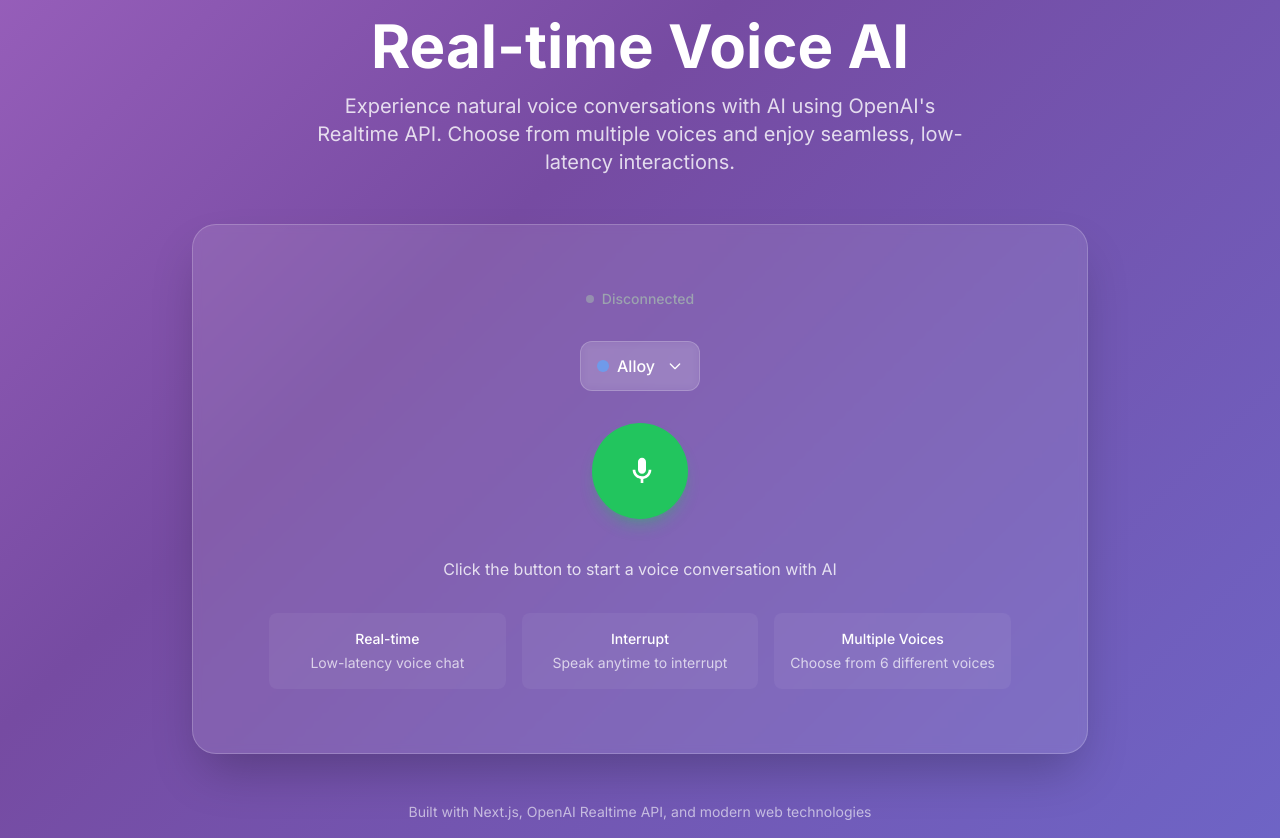
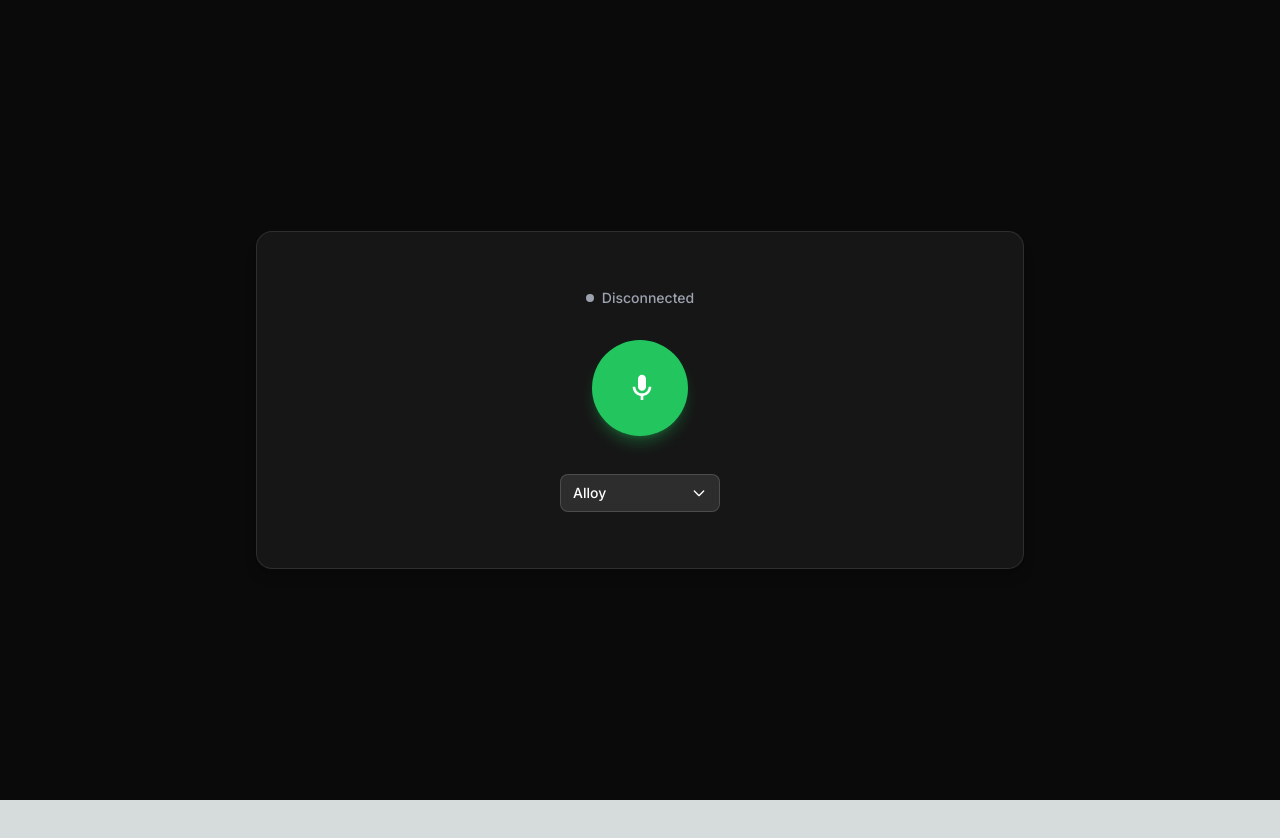
Before and after one commit to Adysun-Ventures/talking-ai, a Next.js app: page / in a window 1280 px wide. After the commit the page ends 800 px from the top, so only its background shows below. Built offline with nearby package versions, Linux system fonts and the light colour scheme.

Commit message:
Refactor Home and VoiceChat components for improved layout and styling. Update VoiceSelector to enhance usability with outside click handling and refined dropdown design. Remove redundant elements for a cleaner interface.

```diff
--- a/app/page.tsx
+++ b/app/page.tsx
@@ -2,29 +2,10 @@ import VoiceChat from '@/components/VoiceChat';
 
 export default function Home() {
   return (
-    <main className="min-h-screen gradient-bg-animated flex items-center justify-center p-4">
-      <div className="w-full max-w-4xl">
-        {/* Header */}
-        <div className="text-center mb-12">
-          <h1 className="text-4xl md:text-6xl font-bold text-white mb-4">
-            Real-time Voice AI
-          </h1>
-          <p className="text-xl text-white/80 max-w-2xl mx-auto">
-            Experience natural voice conversations with AI using OpenAI's Realtime API.
-            Choose from multiple voices and enjoy seamless, low-latency interactions.
-          </p>
-        </div>
-
-        {/* Main Voice Chat Interface */}
-        <div className="bg-white/10 backdrop-blur-sm border border-white/20 rounded-3xl p-8 shadow-2xl">
+    <main className="min-h-screen bg-neutral-950 flex items-center justify-center p-6">
+      <div className="w-full max-w-3xl">
+        <div className="bg-white/5 border border-white/10 rounded-2xl p-6 shadow-lg">
           <VoiceChat />
-        </div>
-
-        {/* Footer */}
-        <div className="text-center mt-12 text-white/60">
-          <p className="text-sm">
-            Built with Next.js, OpenAI Realtime API, and modern web technologies
-          </p>
         </div>
       </div>
     </main>
--- a/components/VoiceChat.tsx
+++ b/components/VoiceChat.tsx
@@ -97,12 +97,7 @@ export default function VoiceChat() {
         </div>
       )}
 
-      {/* Voice Selector */}
-      <VoiceSelector
-        selectedVoice={selectedVoice}
-        onVoiceChange={handleVoiceChange}
-        disabled={isDisabled}
-      />
+
 
       {/* Main Call Button */}
       <div className="relative">
@@ -138,24 +133,13 @@ export default function VoiceChat() {
         )}
       </div>
 
-      <div className="text-center text-white/80 max-w-md">
-        {isConnected ? <p>Click the button to stop the call</p> : <p>Click the button to start a voice conversation with AI</p>}
-      </div>
+      {/* Voice Selector */}
+      <VoiceSelector
+        selectedVoice={selectedVoice}
+        onVoiceChange={handleVoiceChange}
+        disabled={isDisabled}
+      />
 
-      <div className="grid grid-cols-1 md:grid-cols-3 gap-4 text-center text-white/70 text-sm">
-        <div className="bg-white/5 rounded-lg p-4">
-          <div className="font-medium text-white mb-1">Real-time</div>
-          <div>Low-latency voice chat</div>
-        </div>
-        <div className="bg-white/5 rounded-lg p-4">
-          <div className="font-medium text-white mb-1">Interrupt</div>
-          <div>Speak anytime to interrupt</div>
-        </div>
-        <div className="bg-white/5 rounded-lg p-4">
-          <div className="font-medium text-white mb-1">Multiple Voices</div>
-          <div>Choose from 6 different voices</div>
-        </div>
-      </div>
     </div>
   );
 }
--- a/components/VoiceSelector.tsx
+++ b/components/VoiceSelector.tsx
@@ -1,6 +1,6 @@
 'use client';
 
-import { useState } from 'react';
+import { useState, useEffect, useRef } from 'react';
 import { VOICE_OPTIONS, VoiceOption } from '@/types/realtime';
 import { cn } from '@/lib/utils';
 
@@ -16,27 +16,52 @@ export default function VoiceSelector({
   disabled = false
 }: VoiceSelectorProps) {
   const [isOpen, setIsOpen] = useState(false);
+  const rootRef = useRef<HTMLDivElement | null>(null);
+
+  // Close when clicking outside or pressing Escape
+  useEffect(() => {
+    if (!isOpen) return;
+
+    const handleOutside = (e: MouseEvent | TouchEvent) => {
+      const target = e.target as Node | null;
+      if (!target) return;
+      if (rootRef.current && !rootRef.current.contains(target)) {
+        setIsOpen(false);
+      }
+    };
+
+    const handleKey = (e: KeyboardEvent) => {
+      if (e.key === 'Escape') setIsOpen(false);
+    };
+
+    document.addEventListener('mousedown', handleOutside);
+    document.addEventListener('touchstart', handleOutside);
+    document.addEventListener('keydown', handleKey);
+
+    return () => {
+      document.removeEventListener('mousedown', handleOutside);
+      document.removeEventListener('touchstart', handleOutside);
+      document.removeEventListener('keydown', handleKey);
+    };
+  }, [isOpen]);
 
   const selectedVoiceOption = VOICE_OPTIONS.find(voice => voice.id === selectedVoice);
 
   return (
-    <div className="relative">
+    <div ref={rootRef} className="relative">
       {/* Voice Selector Button */}
       <button
         onClick={() => setIsOpen(!isOpen)}
         disabled={disabled}
         className={cn(
-          "flex items-center gap-3 px-4 py-3 bg-white/10 backdrop-blur-sm border border-white/20 rounded-xl text-white transition-all duration-200 hover:bg-white/20 disabled:opacity-50 disabled:cursor-not-allowed",
+          "min-w-[160px] flex items-center justify-between gap-2 px-3 py-2 bg-white/10 backdrop-blur-sm border border-white/15 rounded-lg text-white text-sm transition-colors duration-150 hover:bg-white/15 disabled:opacity-50 disabled:cursor-not-allowed",
           isOpen && "bg-white/20"
         )}
       >
-        <div className="flex items-center gap-2">
-          <div className="w-3 h-3 bg-blue-400 rounded-full animate-pulse"></div>
-          <span className="font-medium">{selectedVoiceOption?.name || 'Select Voice'}</span>
-        </div>
+        <span className="font-medium">{selectedVoiceOption?.name || 'Select Voice'}</span>
         <svg
           className={cn(
-            "w-4 h-4 transition-transform duration-200",
+            "w-4 h-4 transition-transform duration-150",
             isOpen && "rotate-180"
           )}
           fill="none"
@@ -49,7 +74,7 @@ export default function VoiceSelector({
 
       {/* Voice Options Dropdown */}
       {isOpen && (
-        <div className="absolute top-full left-0 right-0 mt-2 bg-white/10 backdrop-blur-sm border border-white/20 rounded-xl overflow-hidden z-10">
+        <div className="absolute top-full left-0 right-0 mt-2 bg-white/10 backdrop-blur-sm border border-white/15 rounded-lg overflow-auto max-h-60 z-10">
           {VOICE_OPTIONS.map((voice) => (
             <button
               key={voice.id}
@@ -58,17 +83,17 @@ export default function VoiceSelector({
                 setIsOpen(false);
               }}
               className={cn(
-                "w-full px-4 py-3 text-left text-white transition-colors duration-200 hover:bg-white/20 flex items-center gap-3",
+                "w-full px-3 py-2 text-left text-white text-sm transition-colors duration-150 hover:bg-white/20 flex items-center gap-3",
                 selectedVoice === voice.id && "bg-white/20"
               )}
             >
               <div className={cn(
-                "w-3 h-3 rounded-full",
+                "w-2.5 h-2.5 rounded-full",
                 selectedVoice === voice.id ? "bg-blue-400" : "bg-white/40"
               )}></div>
               <div>
-                <div className="font-medium">{voice.name}</div>
-                <div className="text-sm text-white/70">{voice.description}</div>
+                <div className="text-sm font-medium">{voice.name}</div>
+                <div className="text-xs text-white/70">{voice.description}</div>
               </div>
             </button>
           ))}
```
